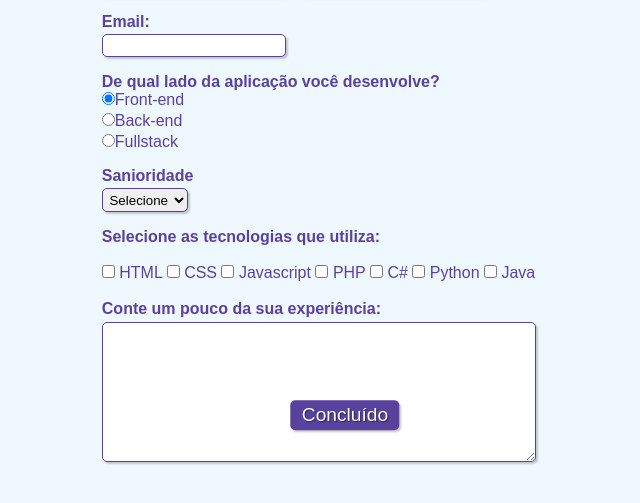
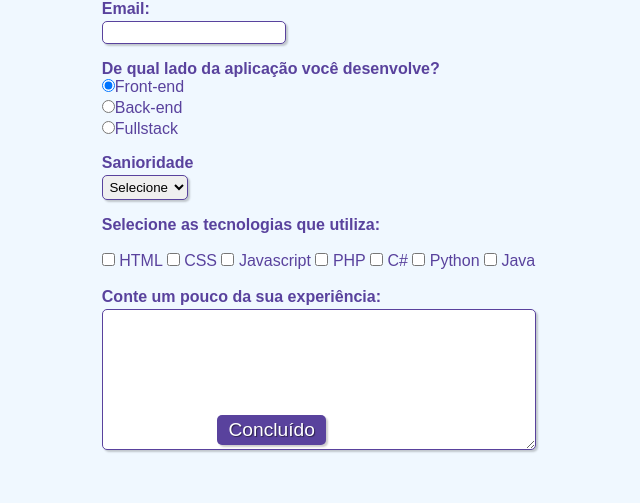
Before and after one commit to cleverton615/formulario, a plain HTML site: page index.html in a window 1280 px wide. Shown: the part 145-648 px from the top of the page, without its empty margins (359-999 px from the left). Drawn offline with Linux system fonts and the light colour scheme.

Commit message:
alterações no botão

```diff
--- a/style.css
+++ b/style.css
@@ -27,7 +27,7 @@ body {
     font-size: 1em;
     color: #59429d;
     margin-left: 36%;
-    margin-top: 2%;
+    margin-top: 1%;
     justify-content: center;
 }
 
@@ -81,9 +81,7 @@ button {
     text-shadow: 1px 1px 1px rgba(0, 0, 0, 0.5);
     position: absolute;
     top: 70%;
-    left: 55%;
-    margin-right: -50%;
-    transform: translate(-50%, -50%);
+    left: 45%;
 }
 
 button:hover {
```
